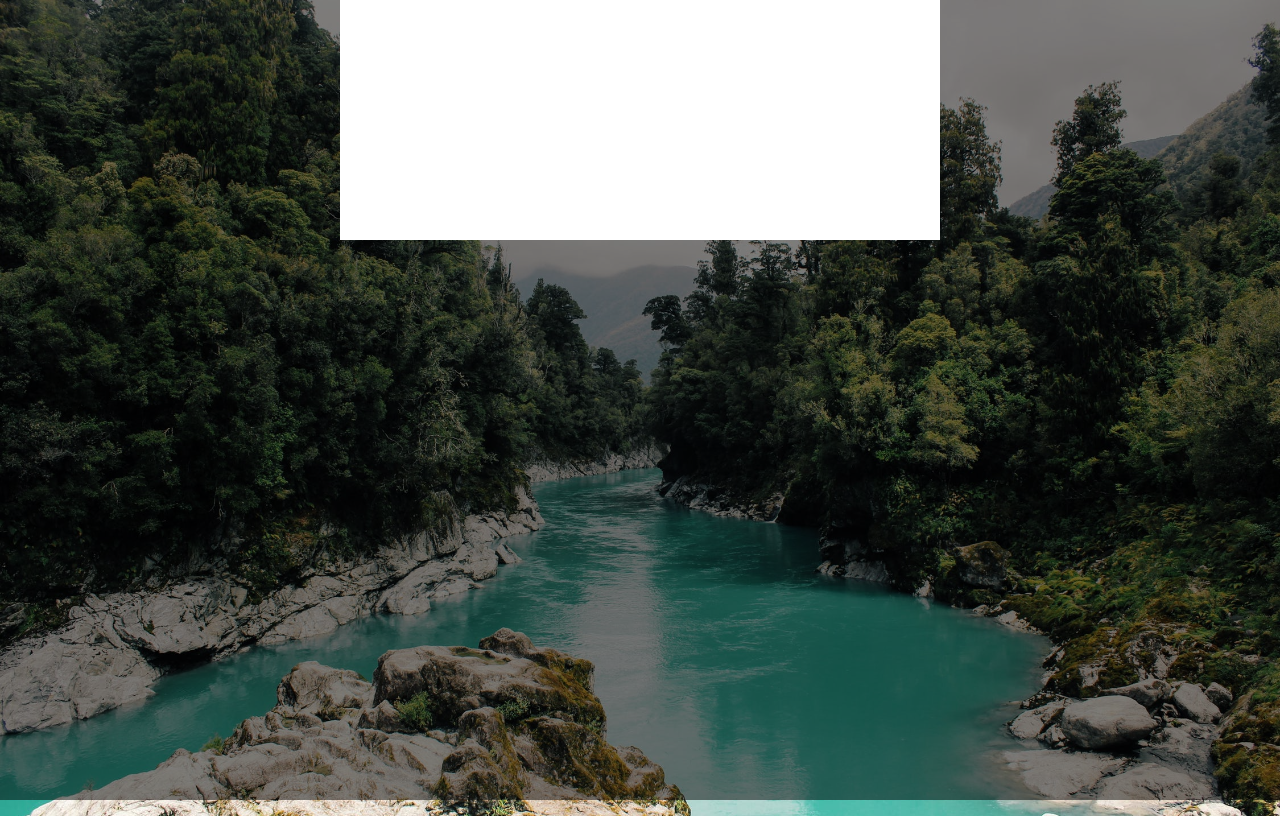
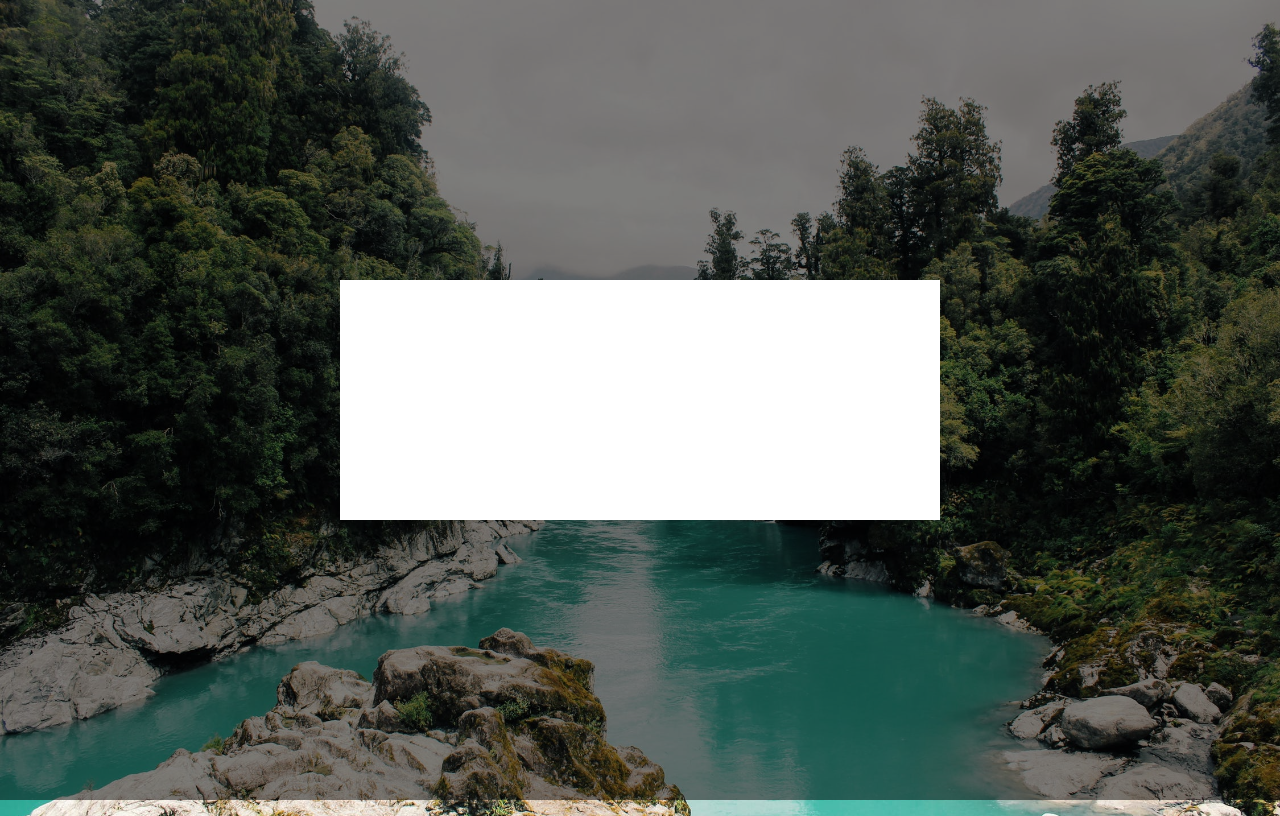
Before and after one commit to infoshareacademy/jfddl7-simple-modal, a plain HTML site: page index.html in a window 1280 px wide. Drawn offline with Linux system fonts and the light colour scheme.

Commit message:
Window centered

```diff
--- a/index.html
+++ b/index.html
@@ -1,5 +1,6 @@
 <!DOCTYPE html>
 <html lang="en">
+
 <head>
   <meta charset="UTF-8">
   <meta name="viewport" content="width=device-width, initial-scale=1.0">
@@ -7,7 +8,8 @@
   <title>Document</title>
 
   <style>
-    html, body {
+    html,
+    body {
       overflow: hidden;
     }
 
@@ -18,9 +20,21 @@
       background-size: cover;
     }
 
-    .modal{}
+    .center-parent {
+      /* keep it on the top to allow overwrite */
+      position: relative;
+    }
 
-    .modal__overlay{
+    .center-child {
+      position: absolute;
+      left: 50%;
+      top: 50%;
+      transform: translate(-50%, -50%);
+    }
+
+    .modal {}
+
+    .modal__overlay {
       background-color: rgba(0, 0, 0, 0.5);
       position: fixed;
       left: 0;
@@ -29,9 +43,7 @@
       height: 100vh;
     }
 
-    .modal__window{
-
-
+    .modal__window {
       background-color: #fff;
       width: 95vw;
       max-width: 600px;
@@ -40,13 +52,15 @@
     }
   </style>
 </head>
+
 <body>
   <div class="modal">
-    <div class="modal__overlay">
-      <div class="modal__window">
+    <div class="modal__overlay center-parent">
+      <div class="modal__window center-child">
 
       </div>
     </div>
   </div>
 </body>
+
 </html>
```
